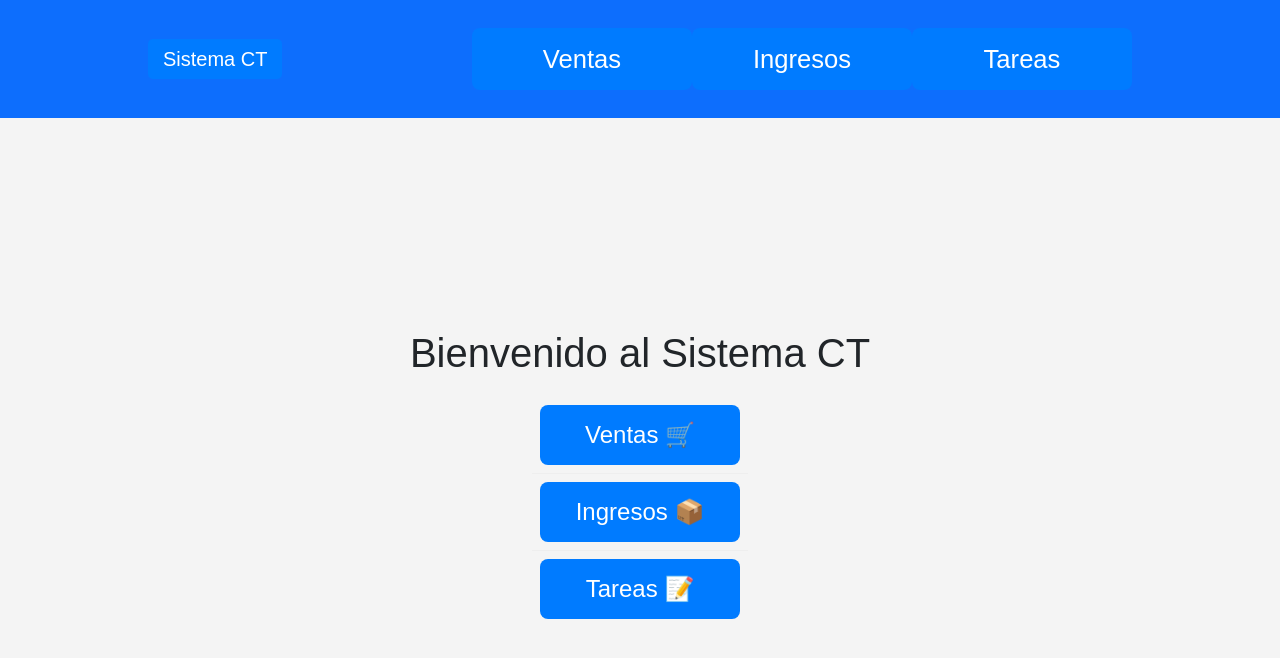
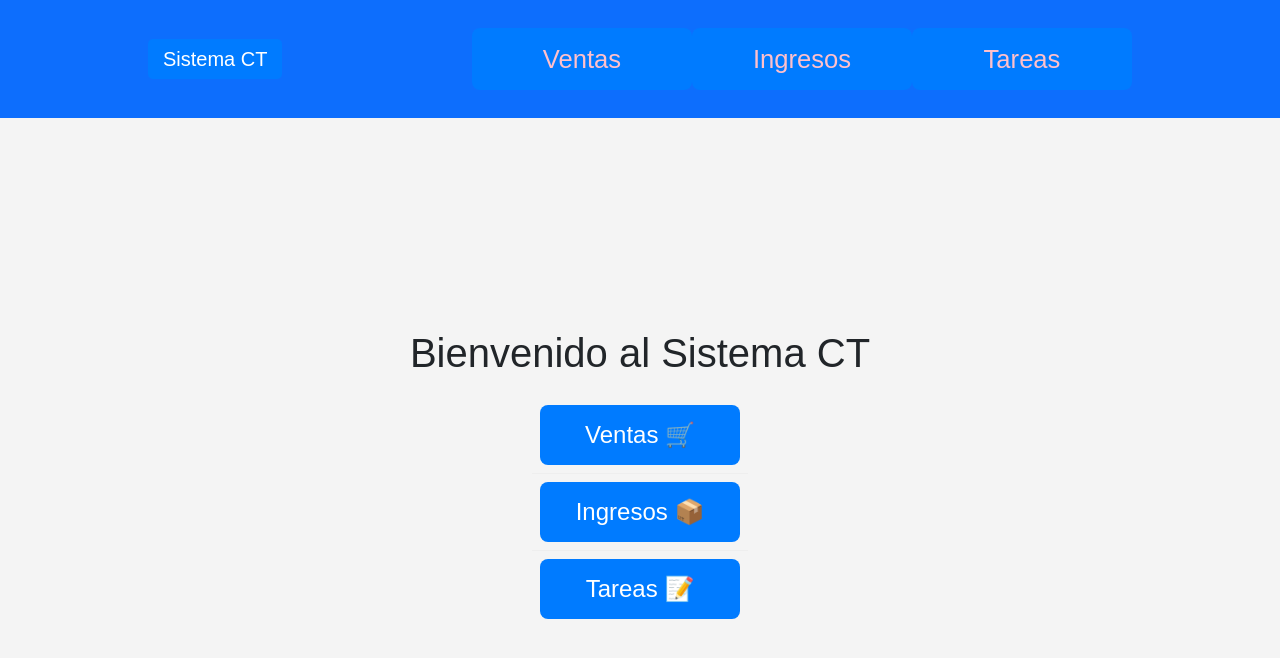
Before and after one commit to franGiannico/ctsistem1, a React (Vite) app: page / in a window 1280 px wide. Shown: the top 658 px of the page. Built offline with nearby package versions, Linux system fonts and the light colour scheme.

Commit message:
nav-link pink

```diff
--- a/src/App.css
+++ b/src/App.css
@@ -137,7 +137,7 @@ li:last-child {
   font-size: 1.5rem;
   padding: 12px 24px;
   background-color: #007bff;
-  color: white;
+  color: pink;
   text-decoration: none;
   border-radius: 8px;
   transition: background 0.3s ease-in-out;
```
